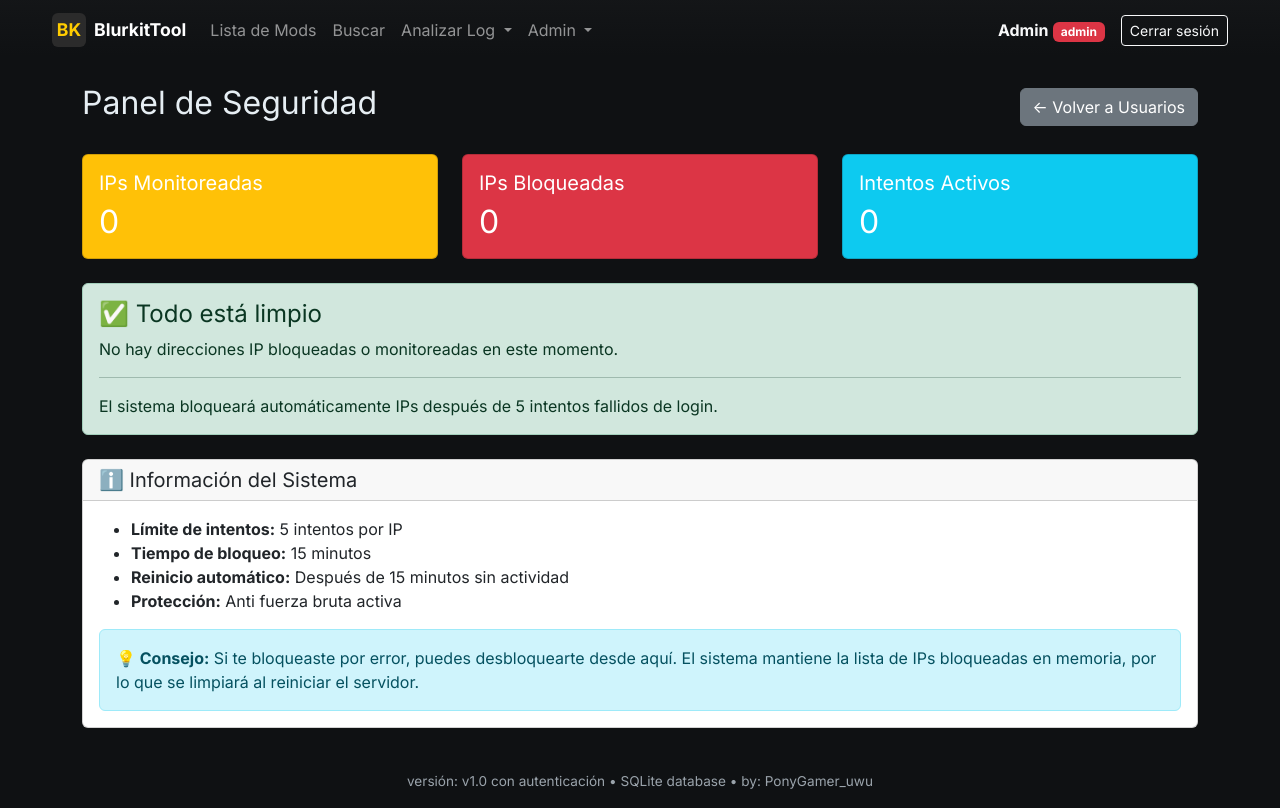
After one commit to pabloacerbi125-ops/Blurkittool, a Flask app: page /admin/security in a window 1280 px wide. The commit adds this page. Run offline with Flask 3, Linux system fonts and the light colour scheme; a user stored in the database is signed in.

Commit message:
Add admin security panel to manage and unblock IPs

```diff
--- a/web/app.py
+++ b/web/app.py
@@ -483,6 +483,50 @@ def admin_delete_user(user_id):
     return redirect(url_for('admin_users'))
 
 
+@app.route('/admin/security')
+@admin_required
+def admin_security():
+    """Security dashboard - admin only."""
+    # Get blocked IPs with attempt info
+    blocked_ips = []
+    current_time = datetime.now()
+
+    for ip, (attempts, last_attempt) in login_attempts.items():
+        time_remaining = 900 - (current_time - last_attempt).total_seconds()
+        if time_remaining > 0:
+            blocked_ips.append({
+                'ip': ip,
+                'attempts': attempts,
+                'blocked': attempts >= 5,
+                'time_remaining': max(0, int(time_remaining / 60))  # minutes
+            })
+
+    return render_template('admin_security.html', blocked_ips=blocked_ips)
+
+
+@app.route('/admin/security/unblock/<ip>', methods=['POST'])
+@admin_required
+def admin_unblock_ip(ip):
+    """Unblock an IP - admin only."""
+    if ip in login_attempts:
+        del login_attempts[ip]
+        flash(f'IP {ip} desbloqueada exitosamente.', 'success')
+    else:
+        flash(f'IP {ip} no está bloqueada.', 'info')
+
+    return redirect(url_for('admin_security'))
+
+
+@app.route('/admin/security/clear-all', methods=['POST'])
+@admin_required
+def admin_clear_all_blocks():
+    """Clear all blocked IPs - admin only."""
+    count = len(login_attempts)
+    login_attempts.clear()
+    flash(f'{count} direcciones IP desbloqueadas.', 'success')
+    return redirect(url_for('admin_security'))
+
+
 # ============================================================================
 # SECURITY HEADERS
 # ============================================================================
--- /dev/null
+++ b/web/templates/admin_security.html
@@ -0,0 +1,135 @@
+{% extends "base.html" %}
+
+{% block title %}Seguridad - BlurkitModsTool{% endblock %}
+
+{% block content %}
+<div class="container mt-4">
+    <div class="d-flex justify-content-between align-items-center mb-4">
+        <h2>Panel de Seguridad</h2>
+        <a href="{{ url_for('admin_users') }}" class="btn btn-secondary">
+            ← Volver a Usuarios
+        </a>
+    </div>
+
+    <div class="row mb-4">
+        <div class="col-md-4">
+            <div class="card text-white bg-warning">
+                <div class="card-body">
+                    <h5 class="card-title">IPs Monitoreadas</h5>
+                    <h2 class="card-text">{{ blocked_ips|length }}</h2>
+                </div>
+            </div>
+        </div>
+
+        <div class="col-md-4">
+            <div class="card text-white bg-danger">
+                <div class="card-body">
+                    <h5 class="card-title">IPs Bloqueadas</h5>
+                    <h2 class="card-text">{{ blocked_ips|selectattr('blocked')|list|length }}</h2>
+                </div>
+            </div>
+        </div>
+
+        <div class="col-md-4">
+            <div class="card text-white bg-info">
+                <div class="card-body">
+                    <h5 class="card-title">Intentos Activos</h5>
+                    <h2 class="card-text">{{ blocked_ips|rejectattr('blocked')|list|length }}</h2>
+                </div>
+            </div>
+        </div>
+    </div>
+
+    {% if blocked_ips %}
+    <div class="card">
+        <div class="card-header d-flex justify-content-between align-items-center">
+            <h5 class="mb-0">IPs Monitoreadas</h5>
+            <form method="POST" action="{{ url_for('admin_clear_all_blocks') }}" style="display: inline;">
+                <button type="submit" class="btn btn-sm btn-danger"
+                        onclick="return confirm('¿Desbloquear todas las IPs?')">
+                    🗑️ Limpiar Todo
+                </button>
+            </form>
+        </div>
+        <div class="card-body">
+            <div class="table-responsive">
+                <table class="table table-hover">
+                    <thead>
+                        <tr>
+                            <th>Dirección IP</th>
+                            <th>Intentos Fallidos</th>
+                            <th>Estado</th>
+                            <th>Tiempo Restante</th>
+                            <th>Acciones</th>
+                        </tr>
+                    </thead>
+                    <tbody>
+                        {% for item in blocked_ips %}
+                        <tr class="{% if item.blocked %}table-danger{% else %}table-warning{% endif %}">
+                            <td>
+                                <code>{{ item.ip }}</code>
+                            </td>
+                            <td>
+                                <span class="badge {% if item.attempts >= 5 %}bg-danger{% elif item.attempts >= 3 %}bg-warning{% else %}bg-info{% endif %}">
+                                    {{ item.attempts }} intentos
+                                </span>
+                            </td>
+                            <td>
+                                {% if item.blocked %}
+                                    <span class="badge bg-danger">🔒 Bloqueada</span>
+                                {% else %}
+                                    <span class="badge bg-warning">⚠️ Monitoreando</span>
+                                {% endif %}
+                            </td>
+                            <td>
+                                {% if item.blocked %}
+                                    <span class="text-danger">
+                                        {{ item.time_remaining }} min restantes
+                                    </span>
+                                {% else %}
+                                    <span class="text-muted">-</span>
+                                {% endif %}
+                            </td>
+                            <td>
+                                <form method="POST" action="{{ url_for('admin_unblock_ip', ip=item.ip) }}" style="display: inline;">
+                                    <button type="submit" class="btn btn-sm btn-success"
+                                            onclick="return confirm('¿Desbloquear {{ item.ip }}?')">
+                                        🔓 Desbloquear
+                                    </button>
+                                </form>
+                            </td>
+                        </tr>
+                        {% endfor %}
+                    </tbody>
+                </table>
+            </div>
+        </div>
+    </div>
+    {% else %}
+    <div class="alert alert-success" role="alert">
+        <h4 class="alert-heading">✅ Todo está limpio</h4>
+        <p>No hay direcciones IP bloqueadas o monitoreadas en este momento.</p>
+        <hr>
+        <p class="mb-0">El sistema bloqueará automáticamente IPs después de 5 intentos fallidos de login.</p>
+    </div>
+    {% endif %}
+
+    <div class="card mt-4">
+        <div class="card-header">
+            <h5 class="mb-0">ℹ️ Información del Sistema</h5>
+        </div>
+        <div class="card-body">
+            <ul>
+                <li><strong>Límite de intentos:</strong> 5 intentos por IP</li>
+                <li><strong>Tiempo de bloqueo:</strong> 15 minutos</li>
+                <li><strong>Reinicio automático:</strong> Después de 15 minutos sin actividad</li>
+                <li><strong>Protección:</strong> Anti fuerza bruta activa</li>
+            </ul>
+            <div class="alert alert-info mt-3 mb-0">
+                <strong>💡 Consejo:</strong> Si te bloqueaste por error, puedes desbloquearte desde aquí.
+                El sistema mantiene la lista de IPs bloqueadas en memoria, por lo que se limpiará al reiniciar el servidor.
+            </div>
+        </div>
+    </div>
+</div>
+{% endblock %}
--- a/web/templates/base.html
+++ b/web/templates/base.html
@@ -41,8 +41,14 @@
               </ul>
             </li>
             {% if current_user.is_admin() %}
-            <li class="nav-item">
-              <a class="nav-link" href="{{ url_for('admin_users') }}">Usuarios</a>
+            <li class="nav-item dropdown">
+              <a class="nav-link dropdown-toggle" href="#" id="adminDropdown" role="button" data-bs-toggle="dropdown">
+                Admin
+              </a>
+              <ul class="dropdown-menu" aria-labelledby="adminDropdown">
+                <li><a class="dropdown-item" href="{{ url_for('admin_users') }}">👥 Usuarios</a></li>
+                <li><a class="dropdown-item" href="{{ url_for('admin_security') }}">🔒 Seguridad</a></li>
+              </ul>
             </li>
             {% endif %}
           </ul>
```
Also changed, not shown: web/templates/admin_users.html (+9 -2 lines).
